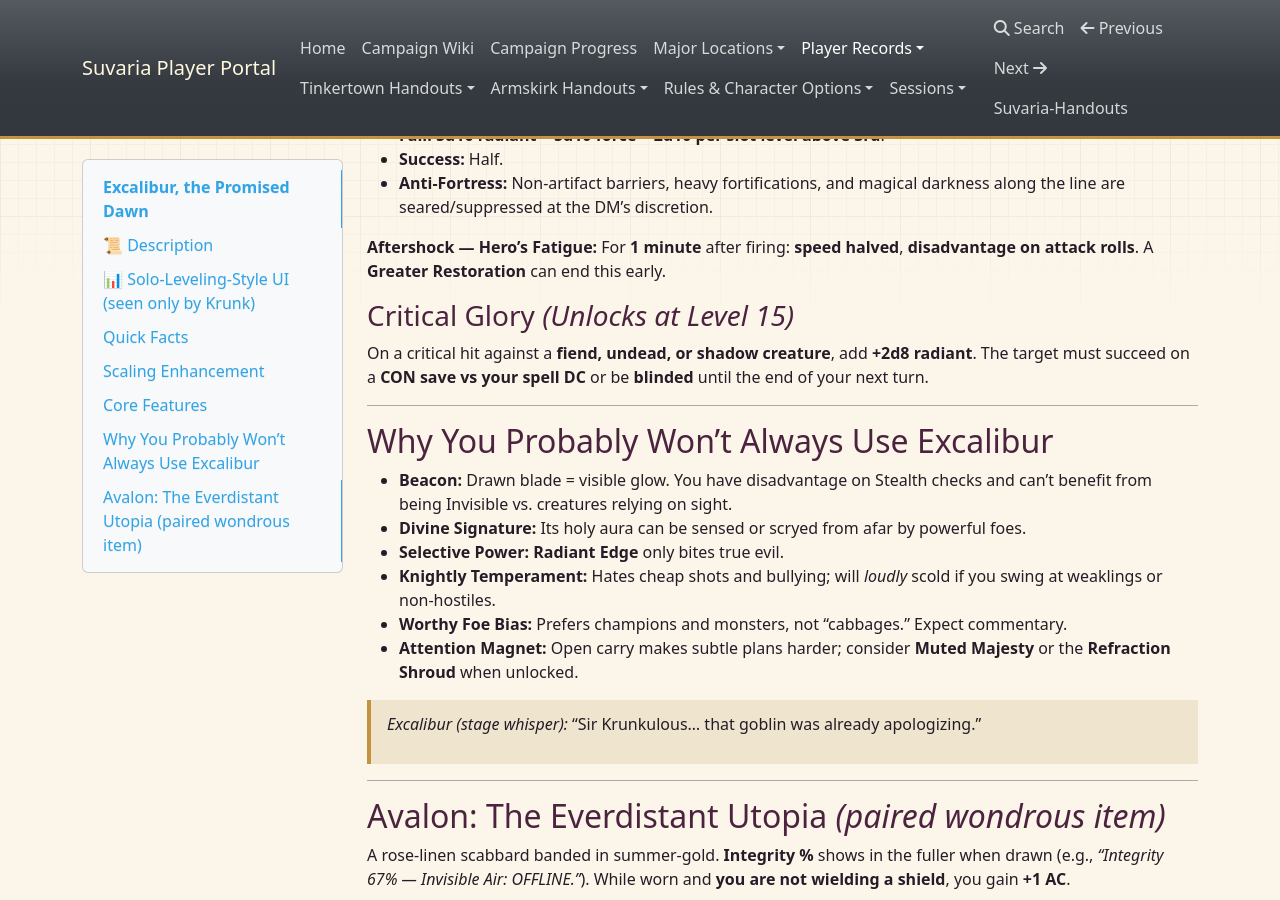
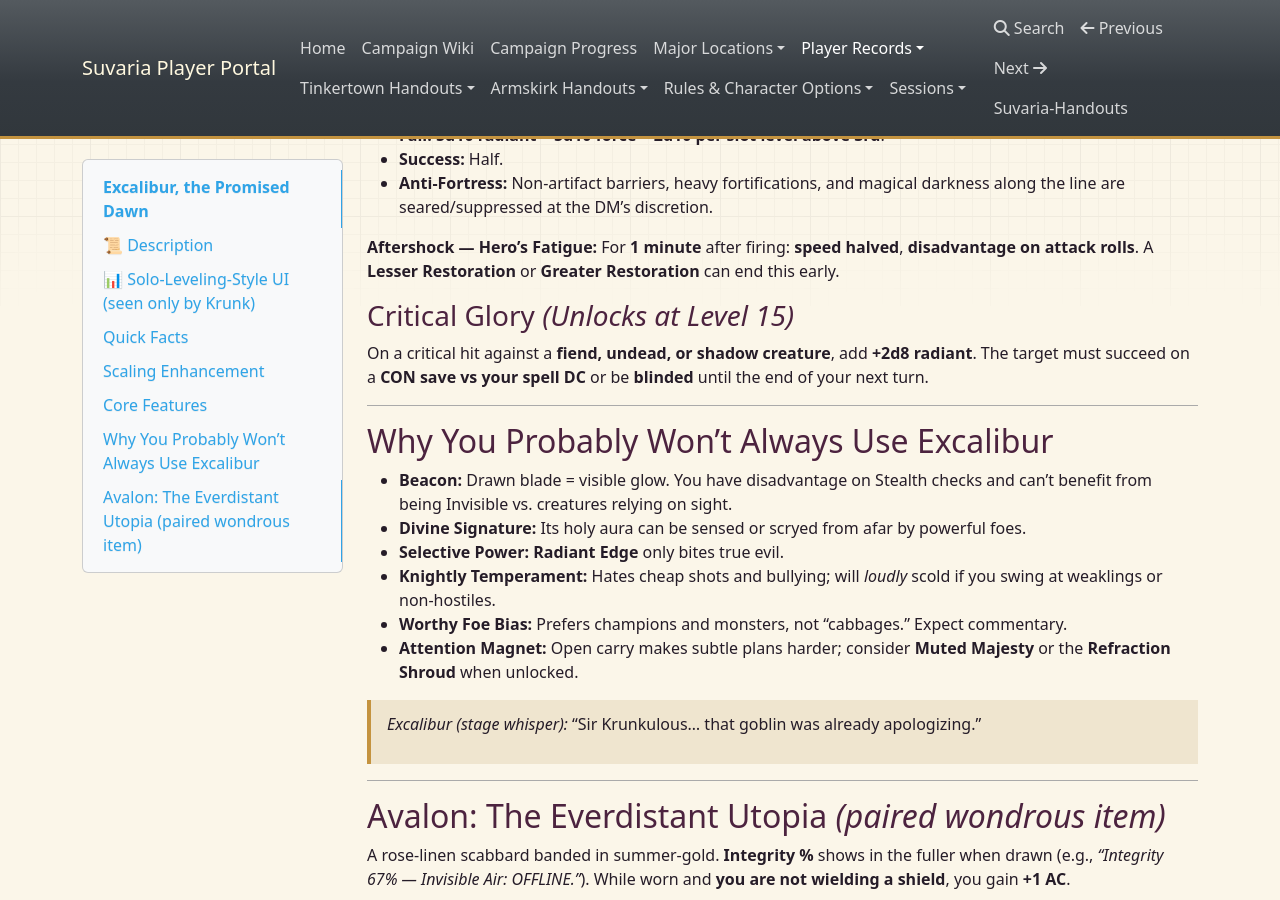
Before and after one commit to blakewrege/Suvaria-Handouts, an MkDocs documentation site: the page built from docs/excalibur-promised-dawn.md, in a window 1280 px wide and 900 px high, scrolled down 2557 px. Built offline with MkDocs 1.6.1, drawn with Linux system fonts in a browser that asks for light colours; nearby versions of some CDN libraries.

Commit message:
Publish Excalibur restoration update

```diff
--- a/docs/excalibur-promised-dawn.md
+++ b/docs/excalibur-promised-dawn.md
@@ -96,7 +96,7 @@ If a non-authorized creature grasps the hilt:
 * **Success:** Half.
 * **Anti-Fortress:** Non-artifact barriers, heavy fortifications, and magical darkness along the line are seared/suppressed at the DM’s discretion.
 
-**Aftershock — Hero’s Fatigue:** For **1 minute** after firing: **speed halved**, **disadvantage on attack rolls**. A **Greater Restoration** can end this early.
+**Aftershock — Hero’s Fatigue:** For **1 minute** after firing: **speed halved**, **disadvantage on attack rolls**. A **Lesser Restoration** or **Greater Restoration** can end this early.
 
 ### Critical Glory *(Unlocks at Level 15)*
 
```
